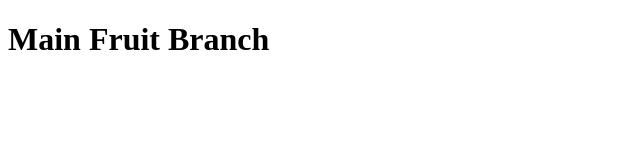
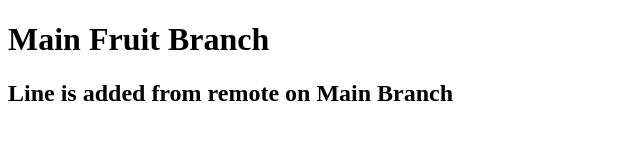
Before and after one commit to sarfaraz015/FruitsRepo, a plain HTML site: page index.html in a window 1280 px wide. Shown: the whole page, without its empty margins (0-640 px from the left). Drawn offline with Linux system fonts and the light colour scheme.

Commit message:
Main branch from remote

```diff
--- a/index.html
+++ b/index.html
@@ -8,6 +8,7 @@
 <body>
 
   <h1>Main Fruit Branch</h1>
+   <h2>Line is added from remote on Main Branch</h2>
 
 </body>
 </html>
```
